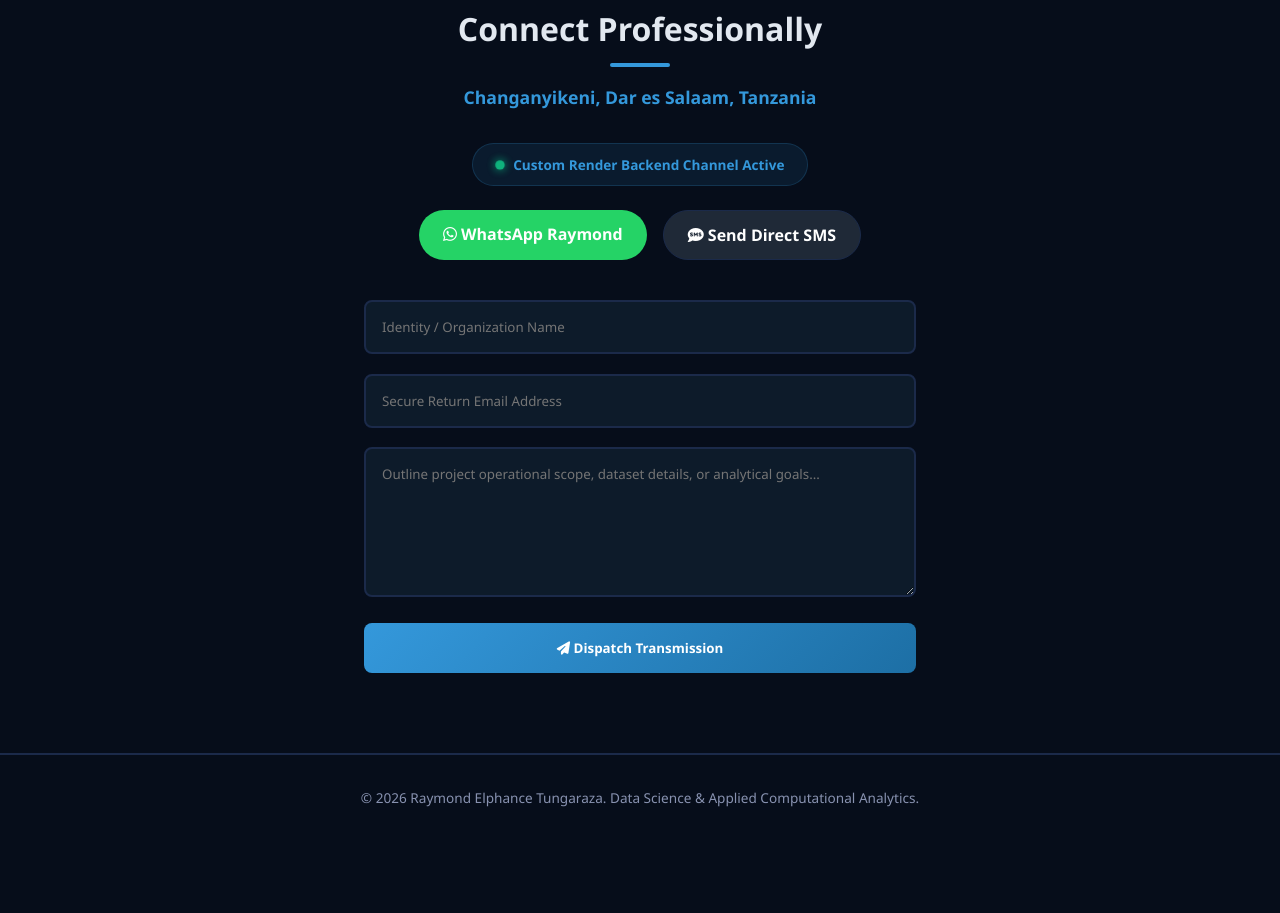
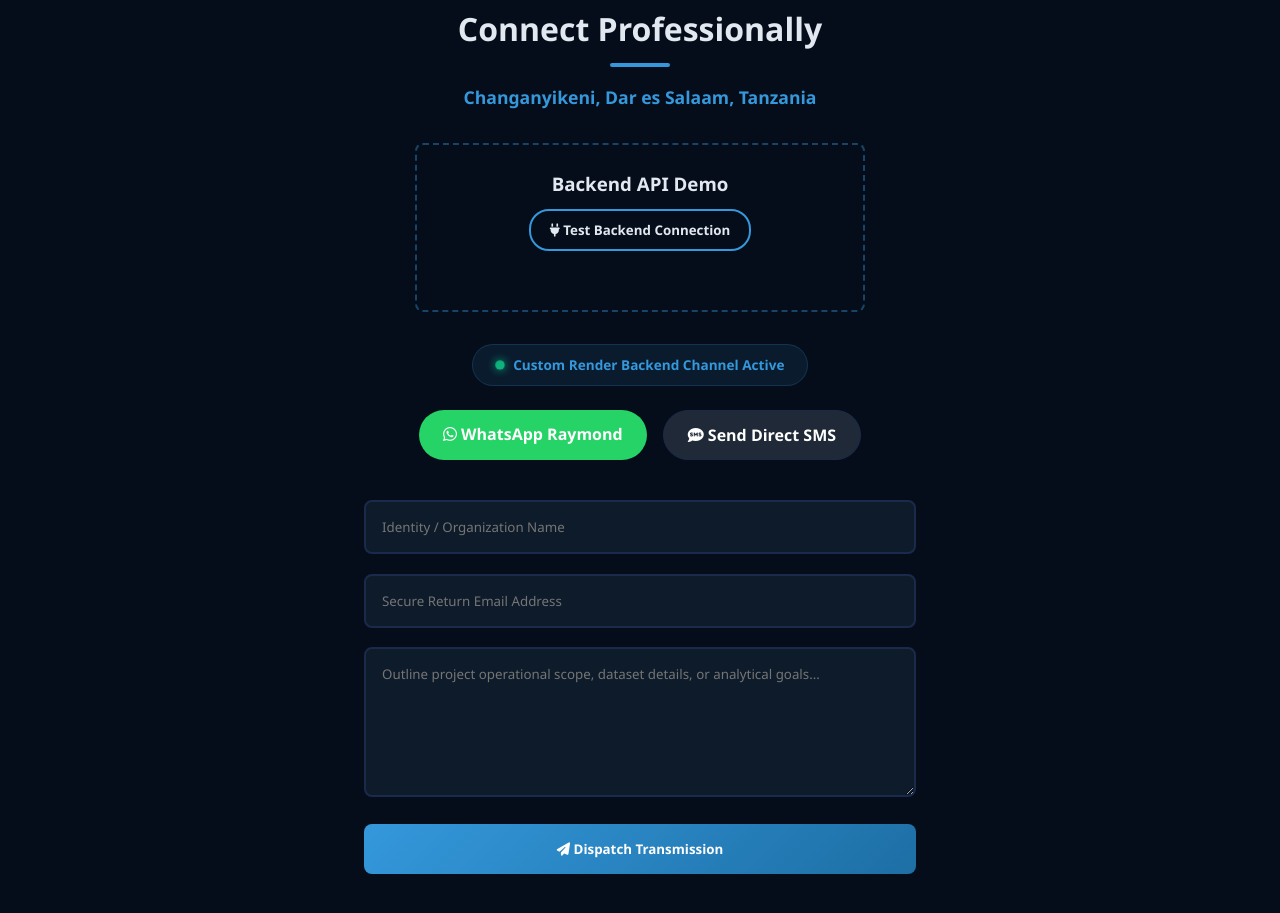
Before and after one commit to Dmmkuliku/Cloud, a plain HTML site: page index.html in a window 1280 px wide. Shown: the part 3136-4049 px from the top of the page. Before the commit the page ends 3977 px from the top, so only its background shows below. Drawn offline with Linux system fonts and the light colour scheme.

Commit message:
Update index.html

```diff
--- a/index.html
+++ b/index.html
@@ -176,6 +176,15 @@
         <h2 class="section-title">Connect Professionally</h2>
         <p class="section-subtitle text-highlight-blue">Changanyikeni, Dar es Salaam, Tanzania</p>
 
+        <!-- Live Connection Test Demo Card Module -->
+        <div class="card" style="margin: 0 auto 2rem auto; max-width: 450px; text-align: center; border: 2px dashed rgba(52, 152, 219, 0.4); padding: 1.5rem; border-radius: 8px;">
+            <h3>Backend API Demo</h3>
+            <button type="button" onclick="getBackendMessage()" style="margin-top: 10px; padding: 0.6rem 1.2rem; border-radius: 20px; font-weight: 700; cursor: pointer; background: transparent; border: 2px solid #3498db; color: inherit;">
+                <i class="fa-solid fa-plug"></i> Test Backend Connection
+            </button>
+            <p id="api-message" style="margin-top: 15px; font-weight: 600; min-height: 20px;"></p>
+        </div>
+
         <!-- Live Async Status Check Wrapper -->
         <div class="status-container">
             <div id="api-status" class="status-banner">
@@ -245,7 +254,31 @@
             });
         });
 
-        // 3. Asynchronous Form Engine (Connecting to your live Render server URL)
+        // 3. Live Connection API Demo Call Function
+        function getBackendMessage() {
+            const messageParagraph = document.getElementById('api-message');
+
+            // Visual loading state setup
+            messageParagraph.style.color = "#3498db";
+            messageParagraph.innerHTML = '<i class="fa-solid fa-spinner fa-spin"></i> Fetching response parameters...';
+
+            fetch('https://portfolio-backend-c4ey.onrender.com/')
+                .then(response => {
+                    if (!response.ok) throw new Error("Network status execution fault");
+                    return response.json();
+                })
+                .then(data => {
+                    messageParagraph.style.color = "#2ecc71"; // Success Green
+                    messageParagraph.innerHTML = `<i class="fa-solid fa-circle-check"></i> Connected! Server Status: "${data.status.toUpperCase()}"`;
+                })
+                .catch(error => {
+                    console.error(error);
+                    messageParagraph.style.color = "#e74c3c"; // Error Red
+                    messageParagraph.innerHTML = '<i class="fa-solid fa-triangle-exclamation"></i> Communication error. Render container sleeping or offline.';
+                });
+        }
+
+        // 4. Asynchronous Form Engine (Connecting to your live Render server URL)
         const form = document.getElementById('contactForm');
         const responseDiv = document.getElementById('formResponse');
 
```
